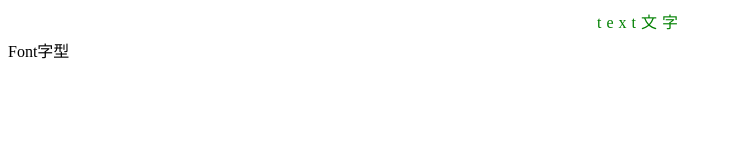
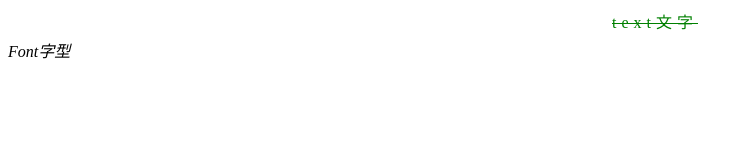
Before and after one commit to uwan91/3411207066, a plain HTML site: page css_all.html in a window 1280 px wide. Shown: the full height of the page, 0-746 px from the left. Drawn offline with Linux system fonts and the light colour scheme.

Commit message:
Add files via upload

```diff
--- a/css_all.html
+++ b/css_all.html
@@ -44,10 +44,10 @@
         </style>
 </head>
 <body>
-    <div class="text_color text_align text_height text-decoration text-indent text_spacing">
+    <div class="text_color text_align text_height text_decoration text_indent text_spacing">
         text文字
     </div>
-    <div class="font-style">
+    <div class="font_style">
         Font字型
     </div>
 </body>
```
